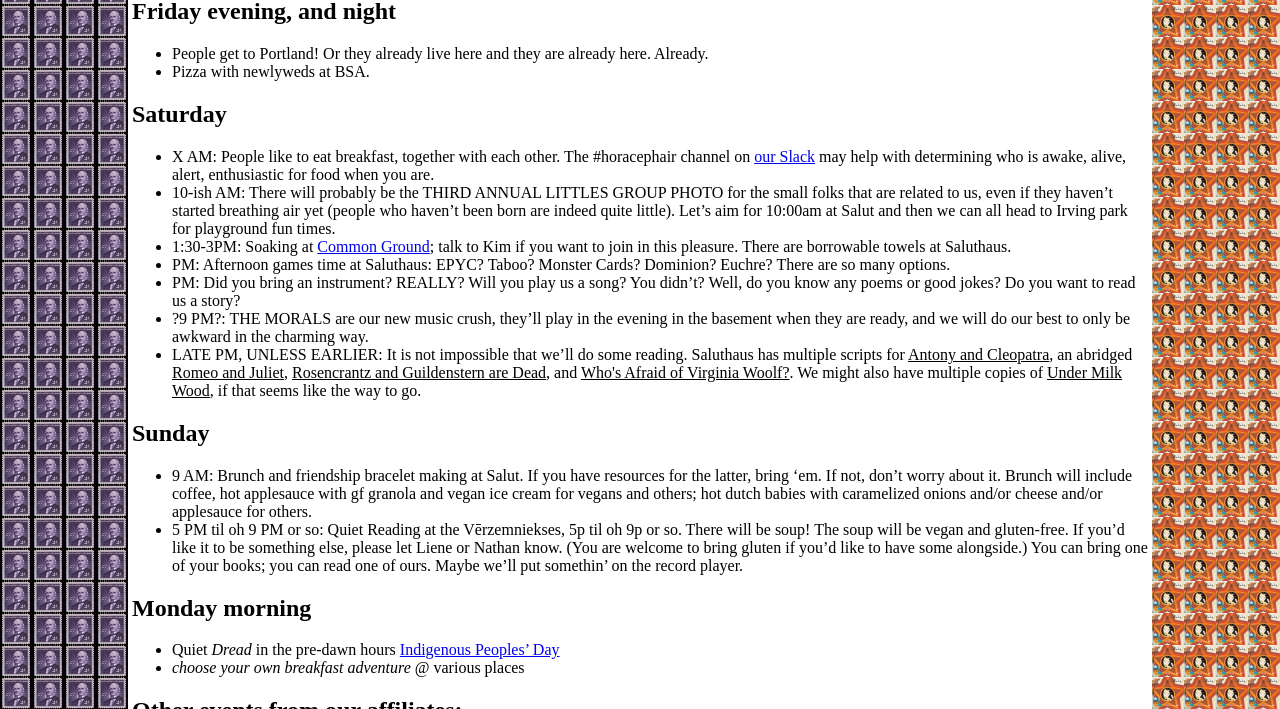
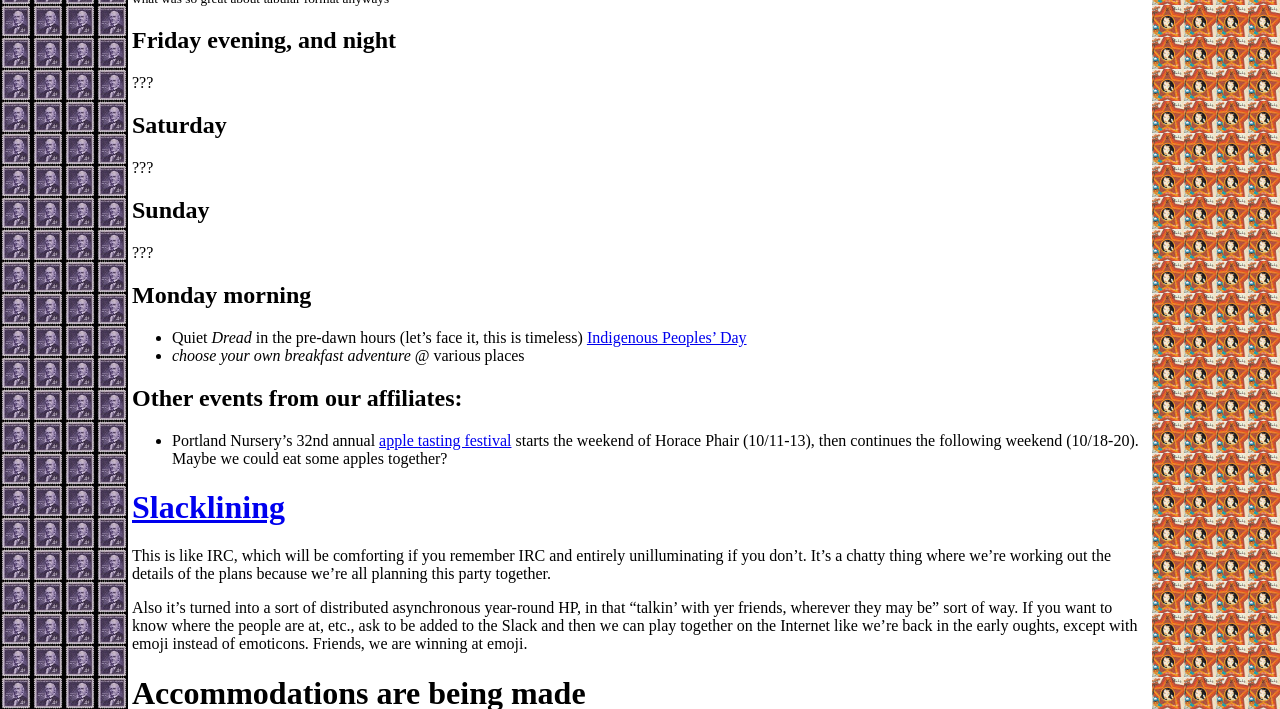
Before and after one commit to horacephair/horacephair.github.io, a Jekyll site: the page built from index.md, in a window 1280 px wide and 1400 px high, scrolled down 964 px, cut to the strip 215-924 px from the top of the window. Built offline with Jekyll 4.4.1, drawn with Linux system fonts in a browser that asks for light colours; our own code applies the rules of GitHub Pages for plain Markdown files; some of the changed text lies outside the part shown.

Commit message:
Update index.md

```diff
--- a/index.md
+++ b/index.md
@@ -11,9 +11,13 @@
 Probably some things will happen in various locations
 ## October 9-12, 2020
 
-# Horace Phair XVIII
-Will occur on
-## October 11-14, 2019
+Let's all mostly stay home and not share germs, yes? But what if we do some fun things in different locations at the same times?
+
+Requested funs:
+* Variety Show - Vera will host
+* Think Again My Friend life recording - only if folks want to!
+* PowerPoint Party - who will host?
+* Rowan makes some music - Rowan will host
 
 So, like, it's a party, right? And it started with... <a href="https://opensource.com/article/19/9/geeks-cyberspace">a website</a>? That some of us did research for or made jokes on and logged our dreams on and wrote poetry and recipes on, <a href="https://everything2.com/title/HipBone+Games">played games on</a>, and had arguments about whether <a href="https://everything2.com/title/Getting+to+Know+You">GTKY stuff</a> was really a useful addition to the knowledgebase of Everything. We made soft links and hardlinks and oh no i have to say it <small>we made friends</small>
 
@@ -22,7 +26,6 @@
 <strong><a href="http://goo.gl/maps/OFoWI">This is the link to a horace p. hair maaaaap.</a></strong>
 
 Which we thought would be useful when there were a lot of people coming from out of town who did not already know the lay of this land. They might want to do their own beer runs or have breakfast someplace hip.
-
 
 <a href="https://github.com/horacephair/horacephair.github.io/edit/master/index.md"><img src="http://www.textfiles.com/underconstruction/Capsule3915construction.gif">here is the link to edit this page</a>
 
@@ -40,24 +43,16 @@
 <small>what was so great about tabular format anyways</small>
 
 ## Friday evening, and night
-* People get to Portland! Or they already live here and they are already here. Already.
-* Pizza with newlyweds at BSA.
+???
 
 ## Saturday
-* X AM: People like to eat breakfast, together with each other. The #horacephair channel on <a href="#slack">our Slack</a> may help with determining who is awake, alive, alert, enthusiastic for food when you are.
-* 10-ish AM: There will probably be the THIRD ANNUAL LITTLES GROUP PHOTO for the small folks that are related to us, even if they haven't started breathing air yet (people who haven't been born are indeed quite little). Let's aim for 10:00am at Salut and then we can all head to Irving park for playground fun times.
-* 1:30-3PM: Soaking at <a href="https://g.page/commongroundwellnessco-op?share">Common Ground</a>; talk to Kim if you want to join in this pleasure. There are borrowable towels at Saluthaus.
-* PM: Afternoon games time at Saluthaus: EPYC? Taboo? Monster Cards? Dominion? Euchre? There are so many options.
-* PM: Did you bring an instrument? REALLY? Will you play us a song? You didn't? Well, do you know any poems or good jokes? Do you want to read us a story?
-* ?9 PM?: THE MORALS are our new music crush, they'll play in the evening in the basement when they are ready, and we will do our best to only be awkward in the charming way.
-* LATE PM, UNLESS EARLIER: It is not impossible that we'll do some reading. Saluthaus has multiple scripts for <u>Antony and Cleopatra</u>, an abridged <u>Romeo and Juliet</u>, <u>Rosencrantz and Guildenstern are Dead</u>, and <u>Who's Afraid of Virginia Woolf?</u>. We might also have multiple copies of <u>Under Milk Wood</u>, if that seems like the way to go.
+???
 
 ## Sunday
-* 9 AM: Brunch and friendship bracelet making at Salut. If you have resources for the latter, bring 'em. If not, don't worry about it. Brunch will include coffee, hot applesauce with gf granola and vegan ice cream for vegans and others; hot dutch babies with caramelized onions and/or cheese and/or applesauce for others.
-* 5 PM til oh 9 PM or so: Quiet Reading at the Vērzemniekses, 5p til oh 9p or so. There will be soup! The soup will be vegan and gluten-free. If you'd like it to be something else, please let Liene or Nathan know. (You are welcome to bring gluten if you'd like to have some alongside.) You can bring one of your books; you can read one of ours. Maybe we'll put somethin' on the record player.
+???
 
 ## Monday morning
-* Quiet _Dread_ in the pre-dawn hours
+* Quiet _Dread_ in the pre-dawn hours (let's face it, this is timeless)
 <a href="http://www.grandronde.org/news/smoke-signals/2015/10/14/oregon-cities-adopt-indigenous-peoples-day/#sthash.uGAG80Md.dpbs">Indigenous Peoples' Day</a>
 * _choose your own breakfast adventure_ @ various places
 
```
Also changed, not shown: other parts of index.md (+9 -1 lines).
